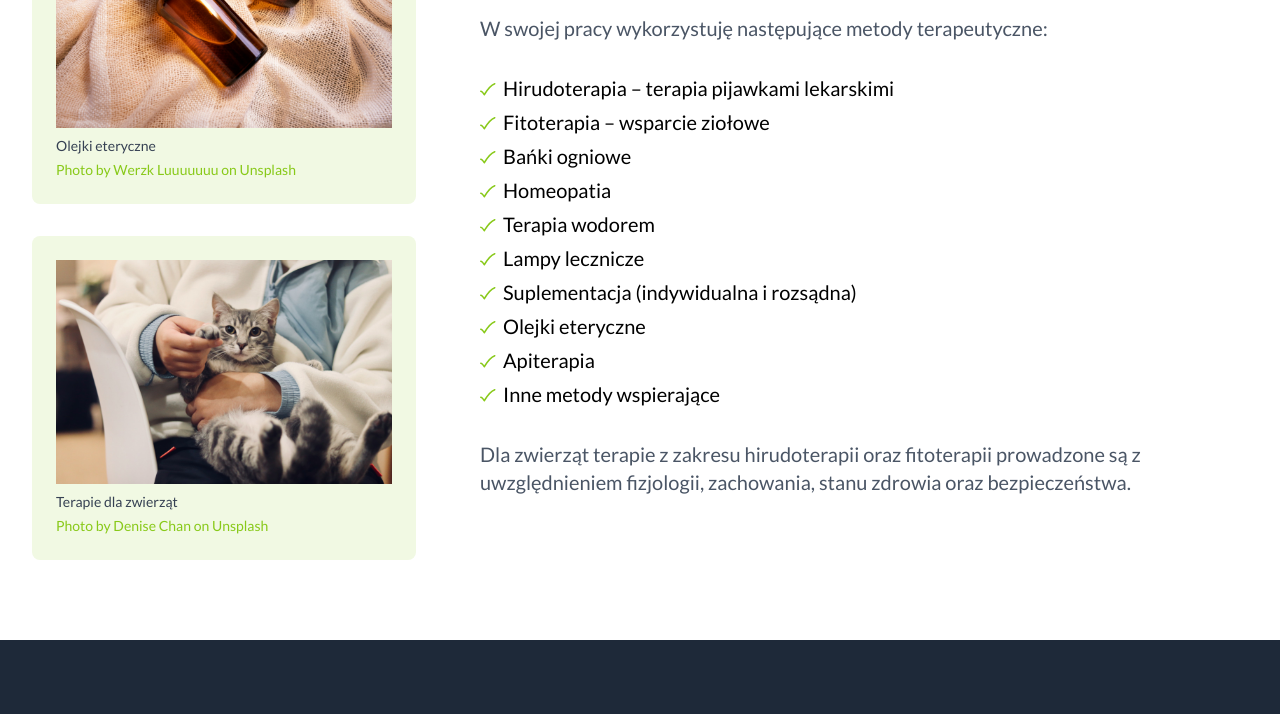
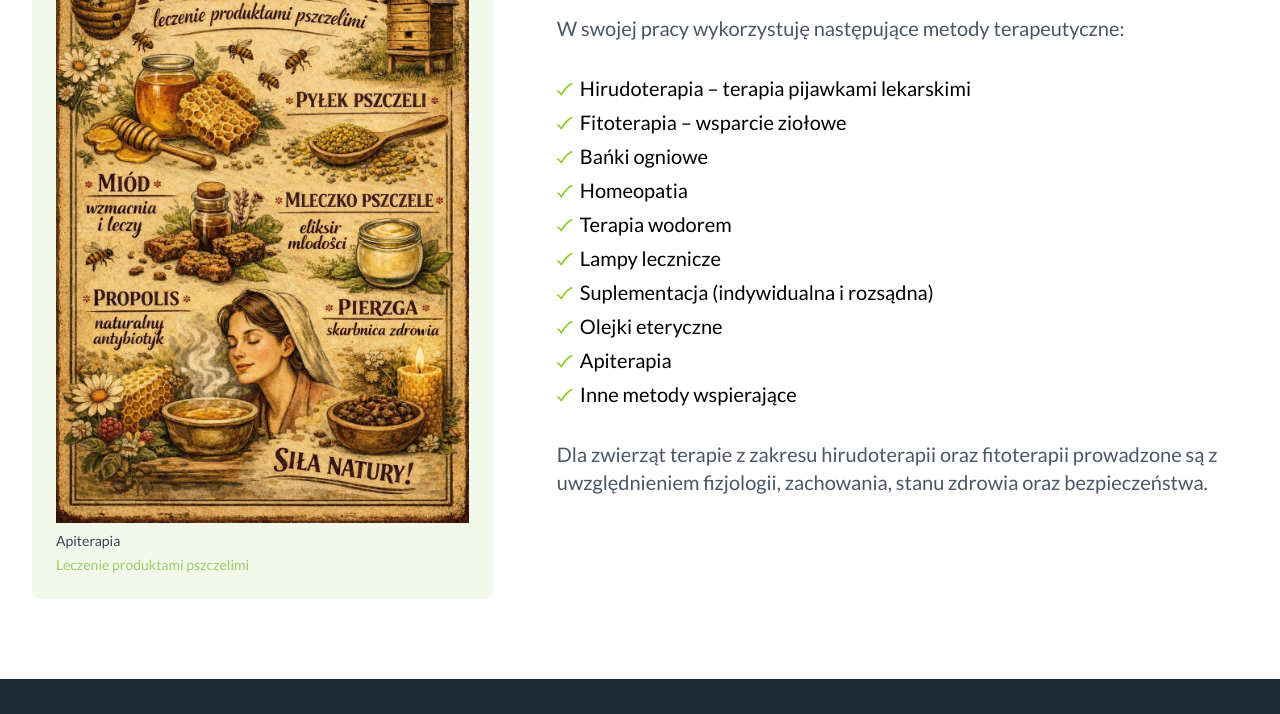
Before and after one commit to karolskolasinski/naturalia, a website with bundled scripts: page jak-pracuje.html in a window 1280 px wide. Shown: the part 280-994 px from the top of the page. Built offline with nearby package versions, Linux system fonts and the light colour scheme.

Commit message:
images, colors

```diff
--- a/css/input.css
+++ b/css/input.css
@@ -11,16 +11,26 @@
     --font-modern-symphony: "Modern Symphony";
     --font-sans: "Lato", sans-serif;
     --font-montserrat: "Montserrat", sans-serif;
-    --color-primary-50: #f8fdf0;
-    --color-primary-100: #f1f9e3;
-    --color-primary-200: #e2f2c4;
-    --color-primary-300: #c9e891;
-    --color-primary-400: #addd5a;
-    --color-primary-500: #88c919;
-    --color-primary-600: #6ea314;
-    --color-primary-700: #527a0f;
-    --color-primary-800: #37510a;
-    --color-primary-900: #1b2905;
+    --color-primary-50: #f9fcf5;
+    --color-primary-100: #f2f8ea;
+    --color-primary-200: #e4f0d2;
+    --color-primary-300: #cfe5b0;
+    --color-primary-400: #b8d88b;
+    --color-primary-500: #9fca68;
+    --color-primary-600: #83a955;
+    --color-primary-700: #658243;
+    --color-primary-800: #475c31;
+    --color-primary-900: #2a361e;
+    --animate-wave: wave 2s ease-in-out infinite;
+
+    @keyframes wave {
+        0%, 100% {
+            transform: translateY(0%);
+        }
+        50% {
+            transform: translateY(-10%);
+        }
+    }
 }
 
 ::selection {
@@ -28,29 +38,17 @@
 }
 
 .wave {
-    display: inline-block;
-    animation: wave 2s ease-in-out infinite;
+    @apply inline-block animate-wave;
 }
 
 .wave-offset-1 {
-    display: inline-block;
-    animation: wave 2s ease-in-out infinite;
+    @apply inline-block animate-wave;
     animation-delay: -.2923s;
 }
 
 .wave-offset-2 {
-    display: inline-block;
-    animation: wave 2s ease-in-out infinite;
+    @apply inline-block animate-wave;
     animation-delay: -.6784s;
-}
-
-@keyframes wave {
-    0%, 100% {
-        transform: translateY(0%);
-    }
-    50% {
-        transform: translateY(-10%);
-    }
 }
 
 .button {
--- a/jak-pracuje.html
+++ b/jak-pracuje.html
@@ -63,39 +63,21 @@
     <main class="font-outfit text-xl">
       <section class="bg-white pb-10 md:pb-0 scroll-mt-20" id="contact">
         <div class="px-4 md:px-8 pt-40 pb-10 md:pb-20 max-w-7xl mx-auto">
-          <div class="flex flex-col md:flex-row gap-16">
-            <div class="flex-1 flex flex-col gap-8">
+          <div class="flex flex-col-reverse md:flex-row gap-16">
+            <div class="flex-2 flex flex-col gap-8">
               <div class="p-6 bg-primary-100 rounded-lg">
-                <img src="img/oils.jpg" alt="Natalia">
+                <img src="img/apiterapia.jpeg" alt="Apiterapia">
 
                 <div class="pt-2 pb-1 text-sm text-gray-700">
-                  Olejki eteryczne
+                  Apiterapia
                 </div>
                 <div class="text-sm text-primary-500">
-                  Photo by <a
-                    href="https://unsplash.com/@berzk?utm_source=unsplash&utm_medium=referral&utm_content=creditCopyText"
-                  >Werzk Luuuuuuu</a> on <a
-                    href="https://unsplash.com/photos/person-holding-silver-tabby-cat-tDlo2ZPlQlU?utm_source=unsplash&utm_medium=referral&utm_content=creditCopyText"
-                  >Unsplash</a>
-                </div>
-              </div>
-
-              <div class="p-6 bg-primary-100 rounded-lg">
-                <img src="img/vet.jpg" alt="Natalia">
-                <div class="pt-2 pb-1 text-sm text-gray-700">
-                  Terapie dla zwierząt
-                </div>
-                <div class="text-sm text-primary-500">
-                  Photo by <a
-                    href="https://unsplash.com/@elchan?utm_source=unsplash&utm_medium=referral&utm_content=creditCopyText"
-                  >Denise Chan</a> on <a
-                    href="https://unsplash.com/photos/a-couple-of-brown-bottles-sitting-on-top-of-a-bed-OyiymIGyBCs?utm_source=unsplash&utm_medium=referral&utm_content=creditCopyText"
-                  >Unsplash</a>
+                  Leczenie produktami pszczelimi
                 </div>
               </div>
             </div>
 
-            <div class="flex-2 flex flex-col gap-8" data-aos="fade-up">
+            <div class="flex-3 flex flex-col gap-8" data-aos="fade-up">
               <div class="border border-primary-500 w-fit px-4 rounded-xl text-primary-500">
                 Usługi
               </div>
```
Also changed, not shown: index.html (+1 -1 lines), css/output.css, img/apiterapia.jpeg (added), img/bg-hero.jpeg (added).
